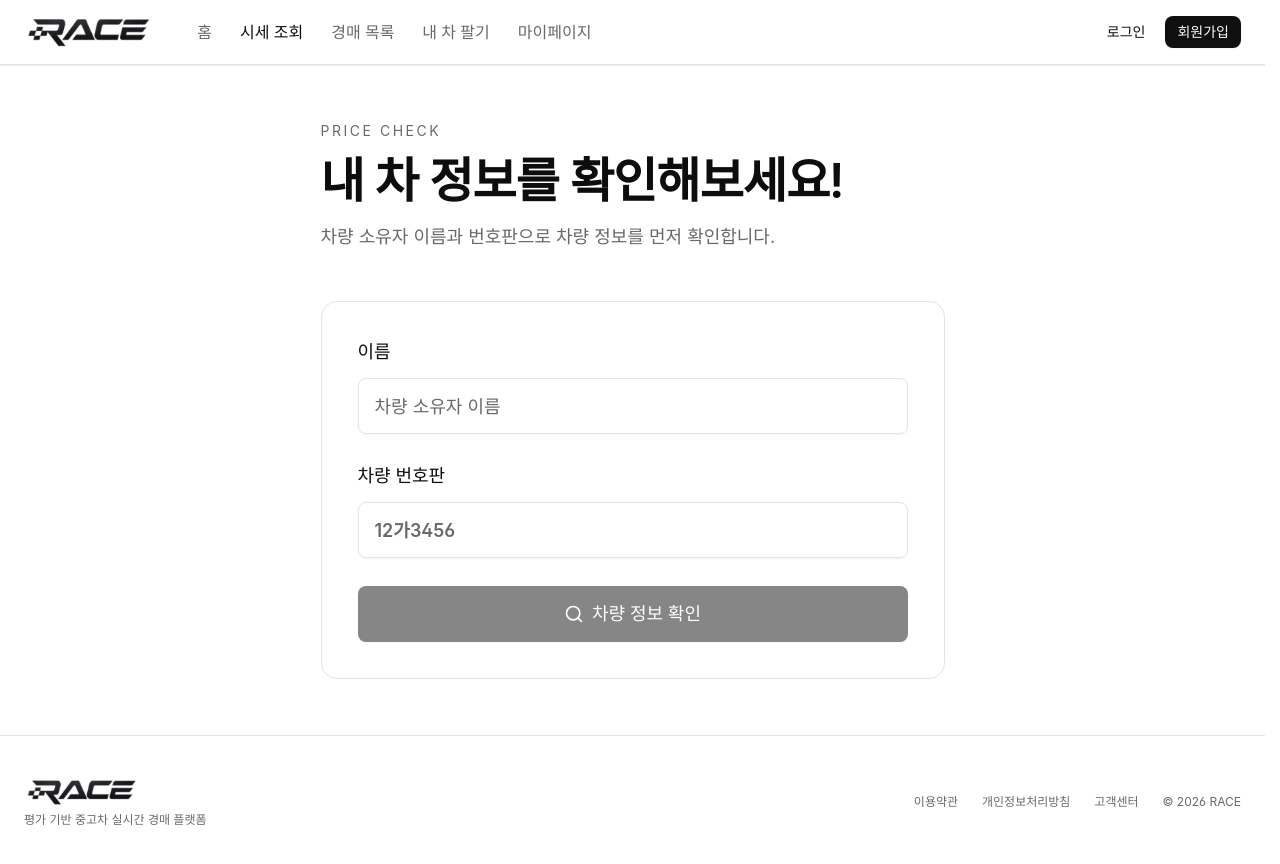
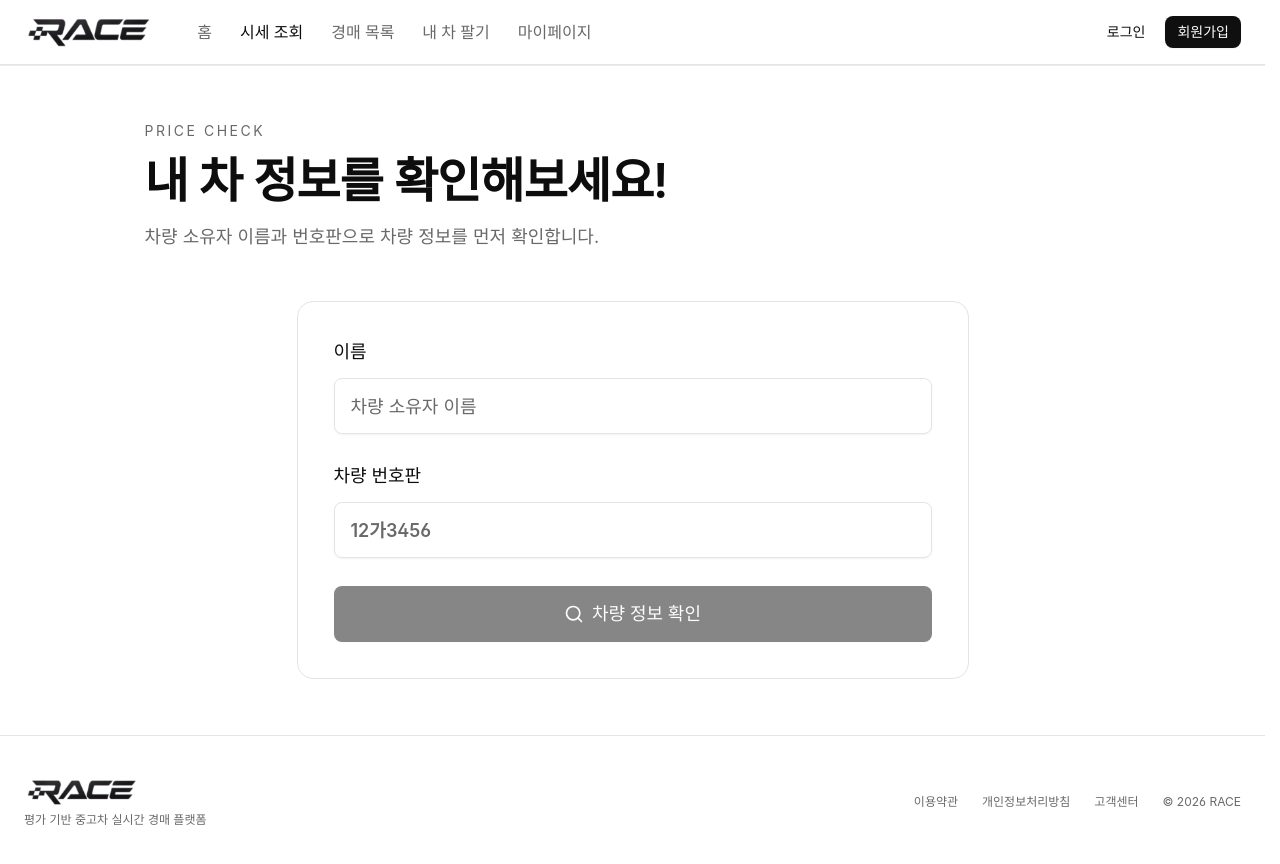
Before and after one commit to softeerbootcamp-8th/WEB-Team1-F1, a React (Vite) app in the folder frontend/: page /quote in a window 1280 px wide. Shown: the top 864 px of the page. Built offline with nearby package versions, Linux system fonts and the light colour scheme; no server answers; a web font is replaced by a local one.

Commit message:
[refactor] 차량 조회 화면 크기 통일
price-quote-page.tsx
- 내 차 팔기 화면과 제목 및 폼 너비 일치

Related #274

```diff
--- a/frontend/src/features/quote/pages/price-quote-page.tsx
+++ b/frontend/src/features/quote/pages/price-quote-page.tsx
@@ -65,12 +65,12 @@ export function PriceQuotePage() {
   }
 
   return (
-    <main className="mx-auto max-w-2xl px-6 py-14" aria-label="내 차 시세 조회">
+    <main className="mx-auto max-w-5xl px-6 py-14" aria-label="내 차 시세 조회">
       <header>
         <p className="text-muted-foreground text-sm tracking-[0.18em] uppercase">
           Price Check
         </p>
-        <h1 className="mt-4 text-4xl font-semibold md:text-5xl">
+        <h1 className="mt-4 text-3xl font-semibold md:text-4xl lg:text-5xl lg:whitespace-nowrap">
           {vehicle
             ? '현재 주행거리를 알려주세요.'
             : '내 차 정보를 확인해보세요!'}
@@ -143,7 +143,7 @@ export function PriceQuotePage() {
           </aside>
         </div>
       ) : (
-        <div className="mt-12 rounded-2xl border p-7 md:p-9">
+        <div className="mx-auto mt-12 max-w-2xl rounded-2xl border p-7 md:p-9">
           <VehicleOwnerForm
             actionLabel="차량 정보 확인"
             actionIcon={Search}
```
